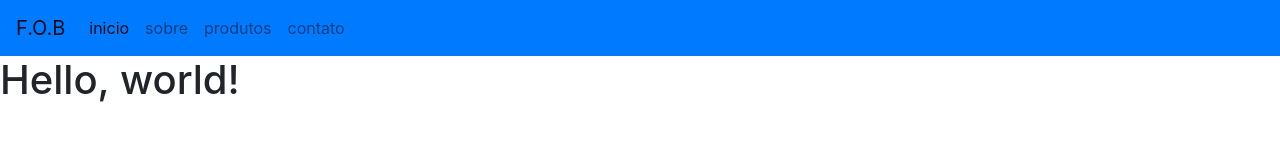
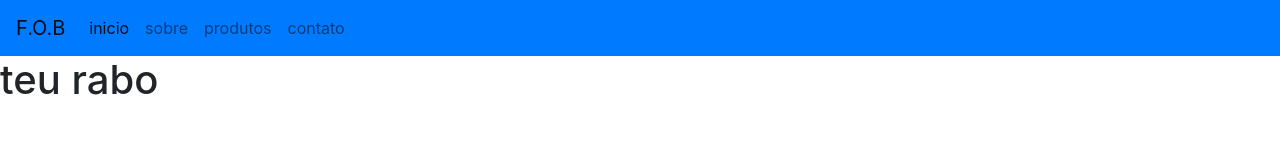
Before and after one commit to devpolatto/fob, a website: page front-end/src/index.html in a window 1280 px wide. Drawn offline with nearby package versions, Linux system fonts and the light colour scheme; files that its build step writes are made by us from their sources.

Commit message:
alterando hellow world

```diff
--- a/front-end/src/index.html
+++ b/front-end/src/index.html
@@ -35,7 +35,7 @@
             </ul>
         </div>
     </nav>
-    <h1>Hello, world!</h1>
+    <h1>teu rabo</h1>
 
     <!-- Optional JavaScript -->
     <!-- jQuery first, then Popper.js, then Bootstrap JS -->
```
